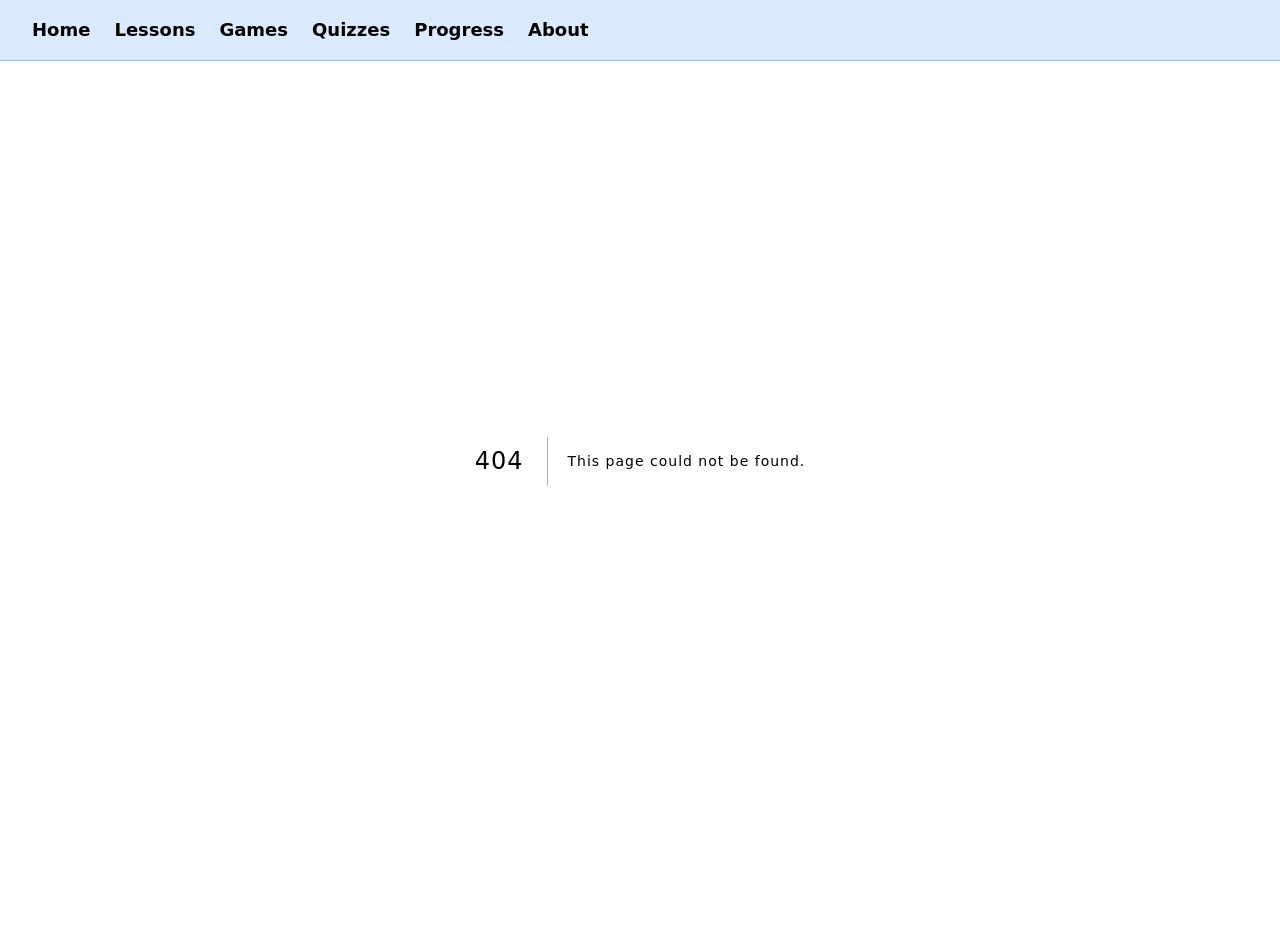
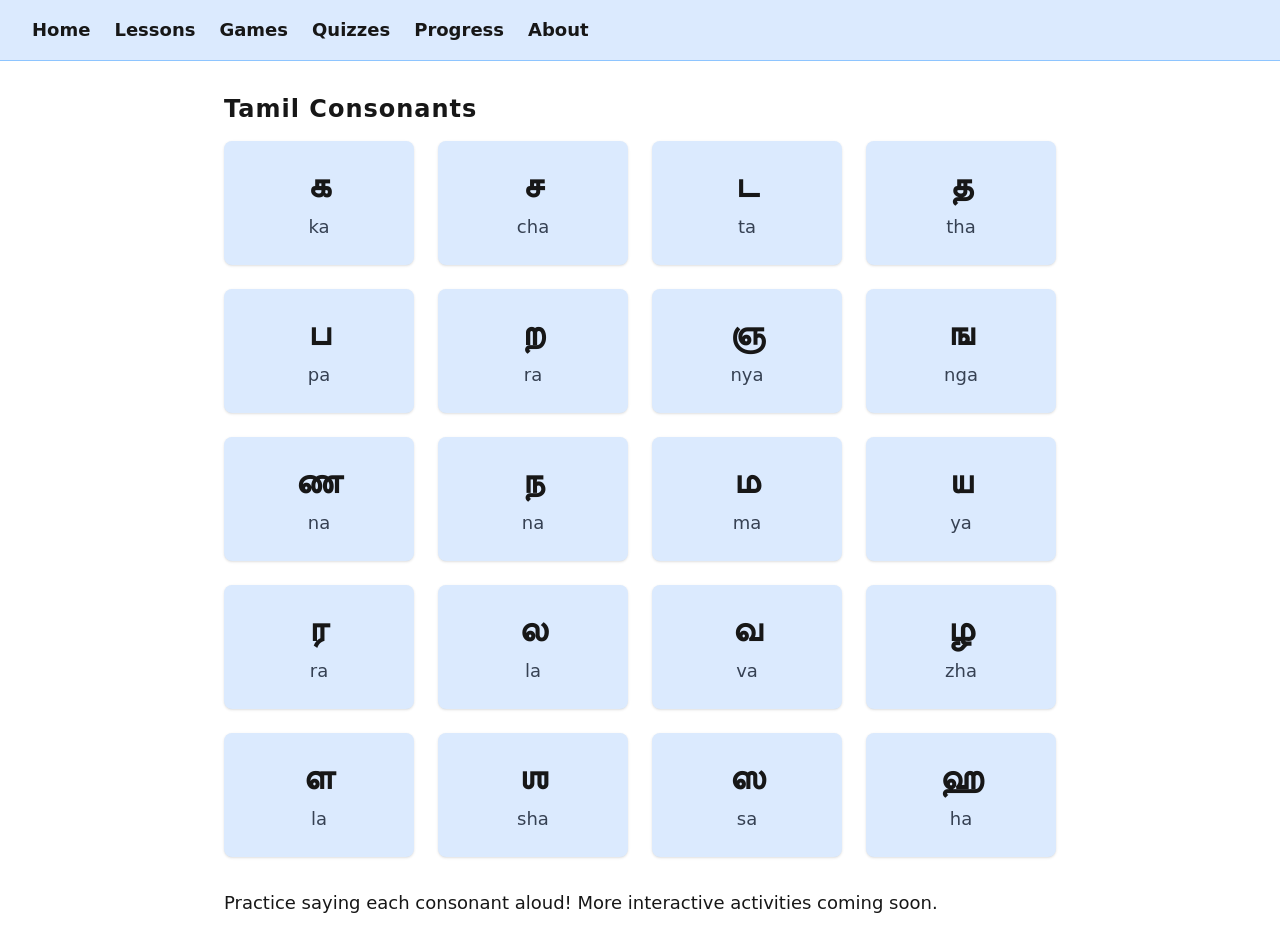
Before and after one commit to artynuts/learn-tamil, a Next.js app: page /lessons/consonants in a window 1280 px wide. Before the commit this address had no page. Before the commit the page ends 861 px from the top, so only its background shows below. Built offline with nearby package versions, Linux system fonts and the light colour scheme.

Commit message:
Add consonants lesson page and link from main lessons page

```diff
--- /dev/null
+++ b/src/app/lessons/consonants/page.tsx
@@ -0,0 +1,44 @@
+export default function TamilConsonantsLesson() {
+  const consonants = [
+    { tamil: "க", english: "ka" },
+    { tamil: "ச", english: "cha" },
+    { tamil: "ட", english: "ta" },
+    { tamil: "த", english: "tha" },
+    { tamil: "ப", english: "pa" },
+    { tamil: "ற", english: "ra" },
+    { tamil: "ஞ", english: "nya" },
+    { tamil: "ங", english: "nga" },
+    { tamil: "ண", english: "na" },
+    { tamil: "ந", english: "na" },
+    { tamil: "ம", english: "ma" },
+    { tamil: "ய", english: "ya" },
+    { tamil: "ர", english: "ra" },
+    { tamil: "ல", english: "la" },
+    { tamil: "வ", english: "va" },
+    { tamil: "ழ", english: "zha" },
+    { tamil: "ள", english: "la" },
+    { tamil: "ஶ", english: "sha" },
+    { tamil: "ஸ", english: "sa" },
+    { tamil: "ஹ", english: "ha" },
+  ];
+  return (
+    <main className="p-8">
+      <h2 className="text-2xl font-bold mb-4">Tamil Consonants</h2>
+      <div className="grid grid-cols-4 gap-6 mb-8">
+        {consonants.map((consonant, idx) => (
+          <div
+            key={idx}
+            className="bg-blue-100 rounded-lg shadow p-6 text-center"
+          >
+            <div className="text-4xl font-bold mb-2">{consonant.tamil}</div>
+            <div className="text-lg text-gray-700">{consonant.english}</div>
+          </div>
+        ))}
+      </div>
+      <p className="text-lg">
+        Practice saying each consonant aloud! More interactive activities coming
+        soon.
+      </p>
+    </main>
+  );
+}
--- a/src/app/lessons/page.tsx
+++ b/src/app/lessons/page.tsx
@@ -12,6 +12,12 @@ export default function LessonsPage() {
           className="bg-yellow-200 hover:bg-yellow-300 px-6 py-3 rounded shadow text-xl font-semibold"
         >
           Letters
+        </a>
+        <a
+          href="/lessons/consonants"
+          className="bg-blue-200 hover:bg-blue-300 px-6 py-3 rounded shadow text-xl font-semibold"
+        >
+          Consonants
         </a>
         <a
           href="/lessons/words"
```
